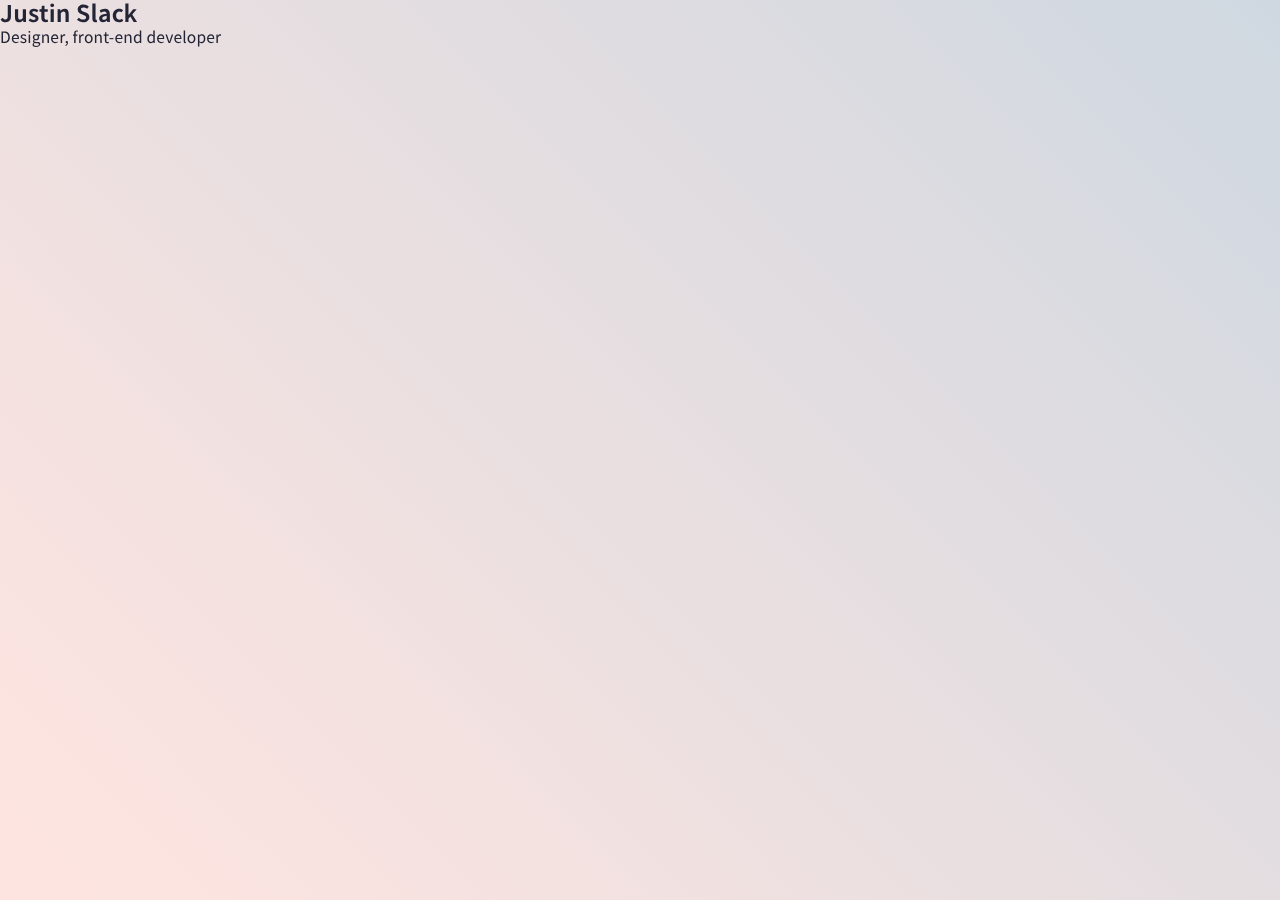
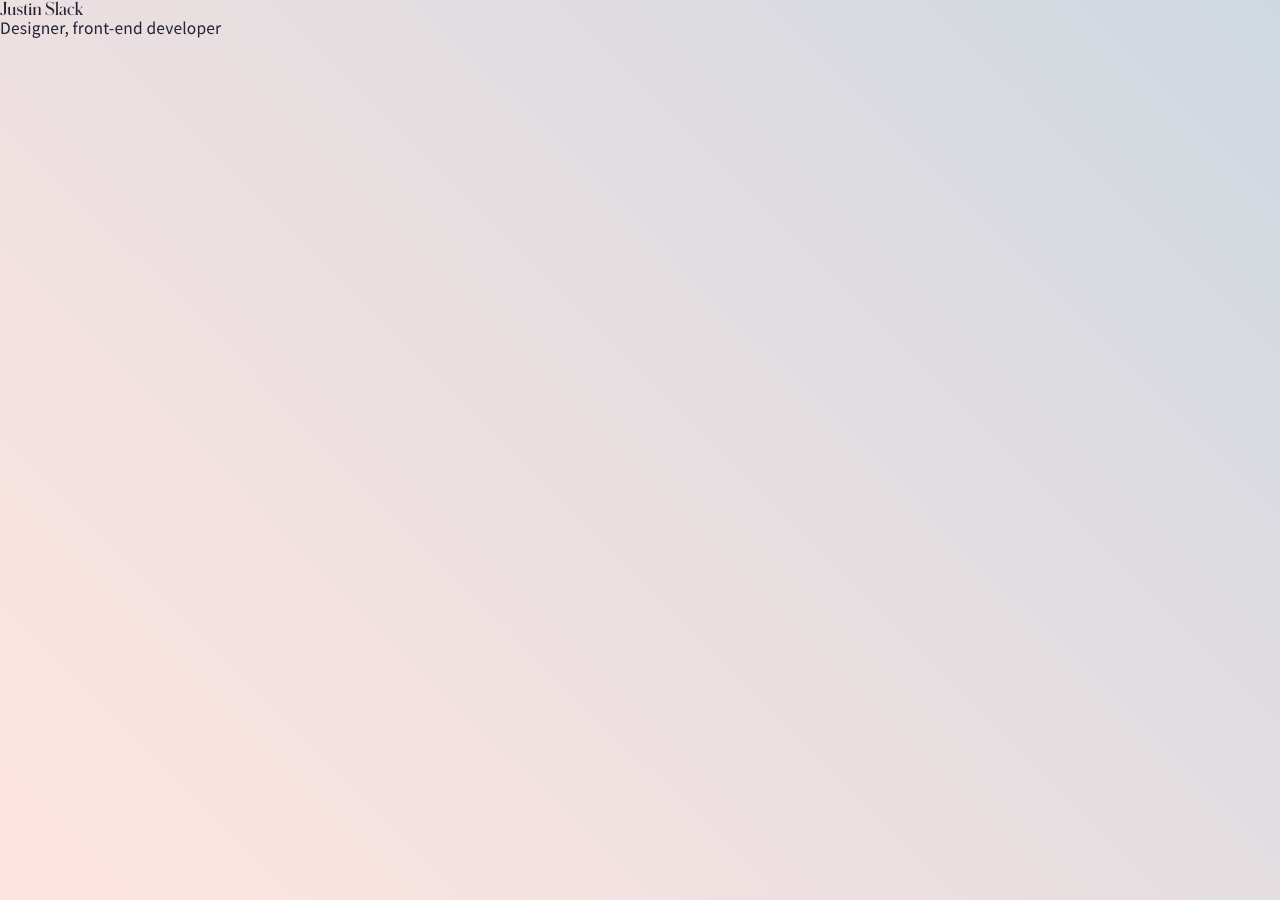
Before and after one commit to justinslack/justinslack.com, a Jekyll site: the page built from index.html, in a window 1280 px wide. Built offline with Jekyll 4.4.1, drawn with Linux system fonts in a browser that asks for light colours.

Commit message:
restore critical css

```diff
--- a/_includes/header.html
+++ b/_includes/header.html
@@ -18,6 +18,17 @@
     {{ include_to_scssify | scssify }}
   </style>
 
+  {% if page.critical %}
+    {% capture critical %}
+      {% include critical/{{ page.critical }} %}
+    {% endcapture %}
+  {% endif %}
+
+  <style>
+    {{ critical }}
+  </style>
+
+
   <link rel="apple-touch-icon" sizes="180x180" href="{{ site.baseurl }}/apple-touch-icon.png">
   <link rel="icon" type="image/png" href="{{ site.baseurl }}/favicon-32x32.png" sizes="32x32">
   <link rel="icon" type="image/png" href="{{ site.baseurl }}/favicon-16x16.png" sizes="16x16">
```
